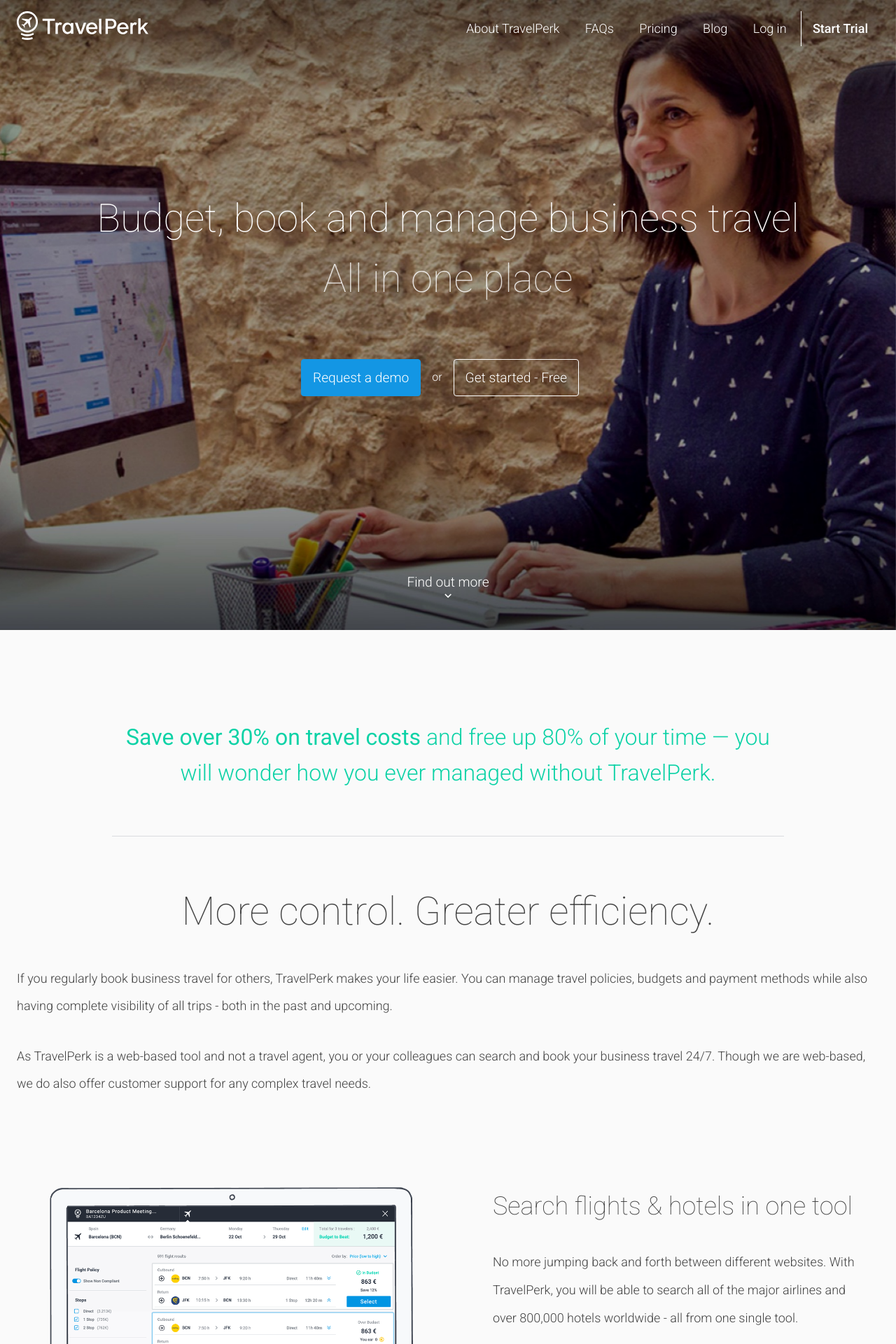
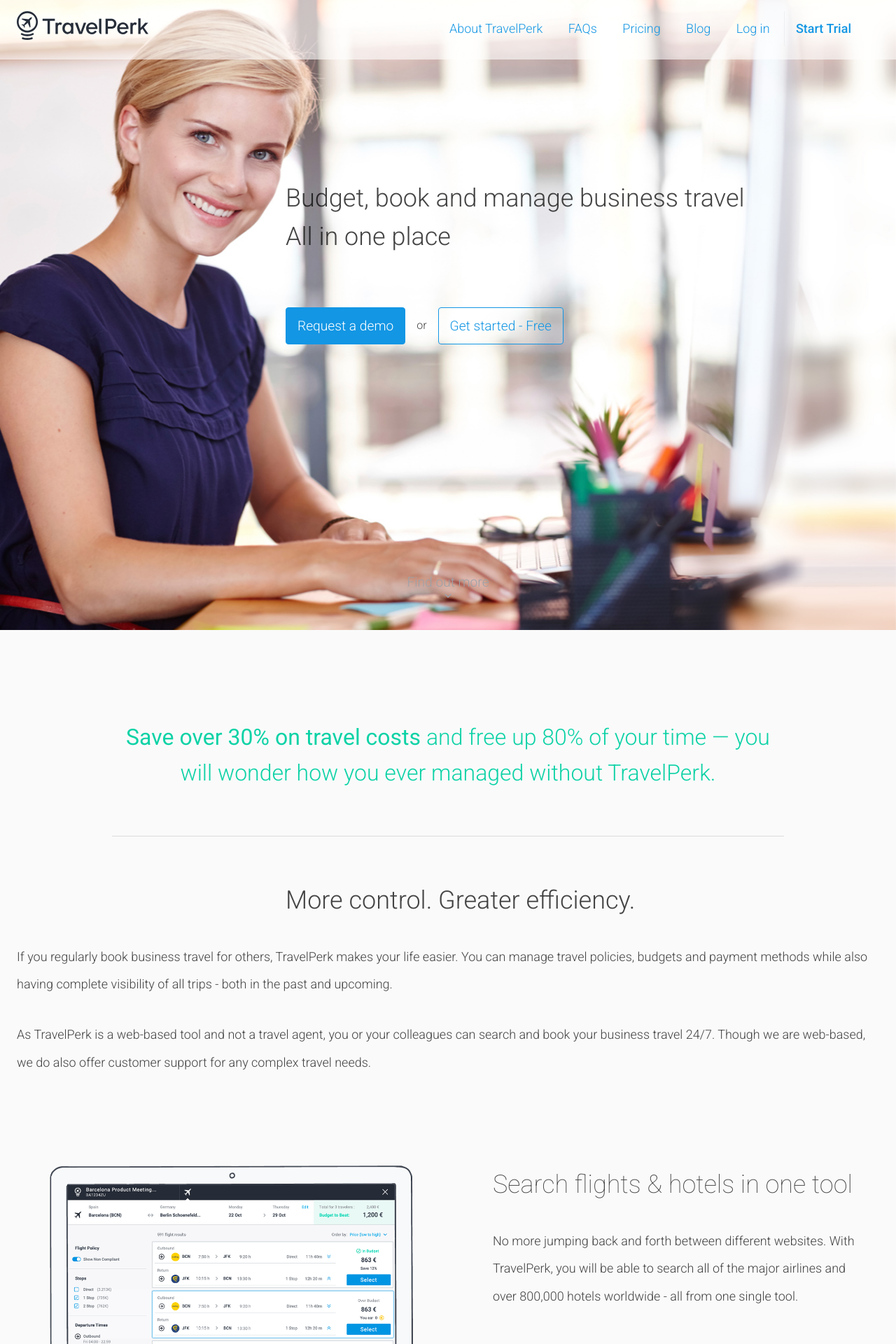
Before and after one commit to northswiss/jekyll-boilerplate, a Jekyll site: the page built from index.html, in a window 1280 px wide. Shown: the top 1920 px of the page at 70% size. Built offline with Jekyll 4.4.1, drawn with Linux system fonts in a browser that asks for light colours; nearby versions of some CDN libraries.

Commit message:
Add new image for hero, aligning with the marketing material
- Fixes menu styles on mobile
- Update breakpoints to accommodate new hero image
- Add dark logo for new hero image

```diff
--- a/_includes/component/request-demo.html
+++ b/_includes/component/request-demo.html
@@ -3,7 +3,7 @@
 <section id="request-demo" class="request-demo bg-gray-dark">
     <h3>Making business travel management a whole lot simpler.</h3>
     <h2 class="wrapper">Ready to get started?</h2>
-    <form accept-charset="UTF-8" action="http://formspree.io/hello@travelperk.com" method="POST">
+    <form accept-charset="UTF-8" action="http://formspree.io/juli@travelperk.com" method="POST">
       <div class="flex three">
       <span>
         <input type="hidden" name="utf8" value="✓">
--- a/_includes/core/header.html
+++ b/_includes/core/header.html
@@ -10,8 +10,7 @@
   <div id="banner" class="banner">
 
     <a id="site-logo" class="logo" href="{{ site.baseurl }}/">
-      <img class="logo-white" src="/imgs/brand/travelperk-logo-white.svg" alt="{{ site.title }}">
-      <img class="logo-color" src="/imgs/brand/travelperk-logo.svg" alt="{{ site.title }}">
+      <img class="logo-color" src="/imgs/brand/travelperk-logo-dark.svg" alt="{{ site.title }}">
     </a>
 
     {% include core/nav-main.html %}
--- a/_sass/_header.scss
+++ b/_sass/_header.scss
@@ -1,7 +1,6 @@
 
 .site-header {
   background-image: url("/imgs/pattern.png");
-  //border-bottom: 4px solid $c-gray400;
   -webkit-box-sizing: border-box;
   -moz-box-sizing: border-box;
   box-sizing: border-box;
@@ -18,24 +17,19 @@
   }
   h2{
     @include animation('fade-in-from-bottom-delayed 2s');
-    color: darken($c-blue, 10%);
+    //color: darken($c-blue, 10%);
     margin-bottom: 0;
   }
 }
-.logo-white {
-  display: none;
-}
 .home {
-  .logo-white {
-    display: block;
-  }
-  .logo-color {
-    display: none;
-  }
   .banner {
     a {
-      color: $white;
+      color: $color-link;
     }
+  }
+  .hero-buttons button {
+    display: block;
+    margin: $spacing auto;
   }
 }
 .banner {
@@ -91,6 +85,13 @@
 
 .btn-menu {
   @include remSize($fsTitle);
+  border: none;
+  color: $white;
+  font-size: $fsTitle;
+  font-weight: 300;
+  margin:0 $spacing 0 0;
+  padding: $spacing-tighter;
+  text-align: right;
 }
 
 .site-nav{
@@ -114,11 +115,11 @@
     @include border-radius(0);
     background: transparent;
     border: 0;
-    border-left: 1px solid $white;
+    border-left: 1px solid $c-gray300;
     color: $color-link;
     font-size: 1em;
     font-weight: 500;
-    margin: 0;
+    margin: 0 $spacing 0 0;
   }
 
   ul{
@@ -158,14 +159,16 @@
     }
   }
   .site-nav {
-    border: 1px solid $white;
+    //border: 1px solid $white;
     right: 0;
     top: $spacing-tighter;
 
     &:hover {
-      @include box-shadow();
-      background: transparentize( $white, .1 );
+      background: $c-white;
 
+      button {
+        border: 0;
+      }
       a{
         color: $color-link;
         font-size: $fsBody;
@@ -178,14 +181,7 @@
       padding: $spacing-tight;
     }
     .btn-menu {
-      border: none;
-      color: $white;
-      font-size: $fsTitle;
-      font-weight: 300;
-      margin:0 !important;
-      padding: $spacing-tighter;
-      text-align: right;
-      width: 100%;
+      //width: 100%;
     }
     ul {
       width: 100%;
@@ -211,7 +207,7 @@
     }
   }
 }
-@include media-min($screenMedium){
+@include media-min($screenLarge){
   .site-nav {
 
     .btn-menu{ // Don't need menu button on larger devices
--- a/_sass/_mixins.scss
+++ b/_sass/_mixins.scss
@@ -86,7 +86,7 @@
   background: $btn_bg;
   border: 1px solid $btn_border;
   border-radius: $radius;
-  color: $white;
+  color: $c-white;
   display: inline-block;
   font-size: 1.2em;
   line-height: 1em;
@@ -100,6 +100,7 @@
   @if $ghost{
     background: $white;
     background: transparentize($white, .8);
+    color: $color-link;
   }
 
   &:hover,
--- a/_sass/_modifiers.scss
+++ b/_sass/_modifiers.scss
@@ -25,7 +25,7 @@
   padding: $spacing;
 }
 .btn{
-  @include btn(transparent, null, false, false);
+  @include btn(transparent, null, false, true);
 }
 
 // C
--- a/_sass/page/home.scss
+++ b/_sass/page/home.scss
@@ -1,9 +1,9 @@
 .home {
 
   .hero {
-    background-image: url("/imgs/hero-background.jpg");
-    background-position: center center;
-    background-size: cover;
+    background-image: url("/imgs/hero-background-light.jpg");
+    background-position: right center;
+    background-size: auto;
     height: 100%;
     position: fixed;
     width: 100%;
@@ -11,19 +11,20 @@
   }
 
   h1{
-    @include remSize($fsSubtitle);
-    color: $white;
+    @include remSize($fsTitle);
     margin-top: $spacing-loose;
   }
   h1,
   h2 {
-    font-weight: 500;
+    font-weight: 300 !important;
+    text-align: center;
   }
 
-  .site-nav {
+  .banner{
+    background: transparentize($c-white, .4);
 
     button {
-      color: $white;
+      color: $color-link;
     }
   }
 
@@ -32,8 +33,6 @@
     position: relative;
 
     h2 {
-      color: $white;
-      color: transparentize($white, .2);
       margin-bottom: 0;
     }
     .hero-demo-request {
@@ -46,6 +45,7 @@
   .find-out-more {
     background: transparent;
     border: none;
+    color: $c-gray600;
     display: block;
 
     span {
@@ -66,19 +66,18 @@
 }
 .hero-buttons {
   margin-top: $spacing-looser;
-  text-align: center;
+  //text-align: center;
 
   button {
-    margin: $spacing-tighter auto;
+    margin: $spacing-tighter;
   }
   span {
-    color: $white;
     display: none;
     padding: $spacing-loose $spacing-tight;
   }
   .flex{
-    margin:auto;
-    max-width: 420px;
+    //margin:auto;
+    //max-width: 420px;
   }
 
 }
@@ -277,7 +276,7 @@
 }
 @include media-max($screenMedium) {
   .home .site-header {
-    padding-bottom: 100px;
+    //padding-bottom: 100px;
   }
 }
 @include media-min($screenMedium) {
@@ -285,7 +284,7 @@
   .home {
 
     h1{
-      margin-top: $spacing-loosest*3.2;
+      margin-top: $spacing-loosest*3;
     }
     h1,
     h2 {
@@ -296,6 +295,10 @@
 
   .hero-buttons {
 
+    .flex {
+      margin: 0 auto;
+      max-width:400px;
+    }
     button {
       margin: $spacing 0;
     }
@@ -329,6 +332,26 @@
 
 @include media-min($screenLarge){
 
+  .home {
+
+    .hero {
+      background-position: center top;
+    }
+
+    h1,
+    h2 {
+      @include remSize(36px);
+      margin-left: $spacing-loosest*4;
+      text-align: left;
+    }
+    .hero-buttons {
+      margin-left: $spacing-loosest*4;
+
+      .flex {
+        margin: 0;
+      }
+    }
+  }
   .intro {
     @include remSize(32px);
     border-bottom: 1px solid $c-gray400;
@@ -398,7 +421,14 @@
 
     h1,
     h2 {
-      @include remSize($fsDisplay3);
+      //@include remSize($fsDisplay3);
+      margin-left: $spacing-loosest*6;
+    }
+    .hero {
+      background-size: cover;
+    }
+    .hero-buttons{
+      margin-left: $spacing-loosest*6;
     }
   }
   .customer-types {
```
Also changed, not shown: imgs/brand/travelperk-logo-dark.svg (added), imgs/brand/travelperk-logo-dark@2x.png (added), imgs/hero-background-light.jpg (added), imgs/pricing/enterprise.jpg (added).
